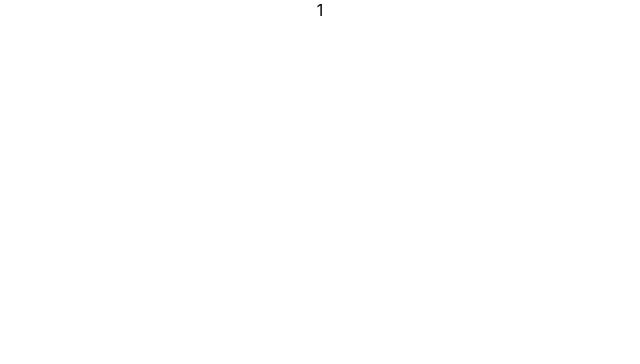
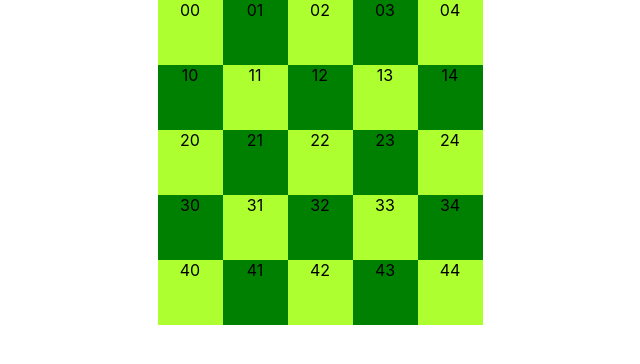
Before and after one commit to dmytro-mironov/react-chess, a React (Create React App) app: page / in a window 1280 px wide. Shown: the top 364 px of the page, without its empty margins (320-960 px from the left). Built offline with nearby package versions, Linux system fonts and the light colour scheme.

Commit message:
add board

```diff
--- a/package.json
+++ b/package.json
@@ -34,5 +34,8 @@
       "last 1 firefox version",
       "last 1 safari version"
     ]
+  },
+  "resolve": {
+    "extensions": [".js", ".jsx"]
   }
 }
--- a/src/App.css
+++ b/src/App.css
@@ -1,38 +1,21 @@
 .App {
-  text-align: center;
+	text-align: center;
 }
 
-.App-logo {
-  height: 40vmin;
-  pointer-events: none;
+.board {
+	width: calc(65px * 5);
+	height: calc(65px * 5);
+	display: flex;
+	flex-wrap: wrap;
+	margin: 0 auto;
 }
-
-@media (prefers-reduced-motion: no-preference) {
-  .App-logo {
-    animation: App-logo-spin infinite 20s linear;
-  }
+.cell {
+	width: 65px;
+	height: 65px;
 }
-
-.App-header {
-  background-color: #282c34;
-  min-height: 100vh;
-  display: flex;
-  flex-direction: column;
-  align-items: center;
-  justify-content: center;
-  font-size: calc(10px + 2vmin);
-  color: white;
+.cell:nth-child(even) {
+	background: green;
 }
-
-.App-link {
-  color: #61dafb;
+.cell:nth-child(odd) {
+	background: greenyellow;
 }
-
-@keyframes App-logo-spin {
-  from {
-    transform: rotate(0deg);
-  }
-  to {
-    transform: rotate(360deg);
-  }
-}
--- a/src/App.js
+++ b/src/App.js
@@ -1,10 +1,13 @@
 
 import './App.css';
+import React from 'react';
+import Field from './components/Field.jsx';
+
 
 const App = () => {
   return (
     <div className="App">
-      1
+      <Field countField="5"/>
     </div>
   );
 }
--- /dev/null
+++ b/src/components/Cell.jsx
@@ -0,0 +1,11 @@
+import React from "react";
+
+const Cell = ({x, y, figure}) => {
+
+    return (
+        <div className="cell">{x+''+y}</div>
+    );
+}
+
+
+export default Cell;
--- /dev/null
+++ b/src/components/Field.jsx
@@ -0,0 +1,32 @@
+import React from "react";
+import { useEffect } from "react";
+import Cell from "./Cell";
+
+const Field = ({ countField = 5}) => {
+
+    const [ field, setField ] = React.useState([]);
+
+
+    useEffect(()=>{
+        let fiel = [];
+        for(let i = 0; i < countField; i++){
+            for(let j = 0; j < countField; j++){
+                fiel.push({
+                    html: <Cell key={i+''+j} x={i} y={j} figure="qen"/>,
+                    x: i,
+                    y: j,
+                });
+            }
+        }
+        setField(fiel);
+    },[]);
+
+
+    return (
+        <div class="board">
+            {field.map((elem) => elem.html)}
+        </div>
+    );
+}
+
+export default Field;
```
